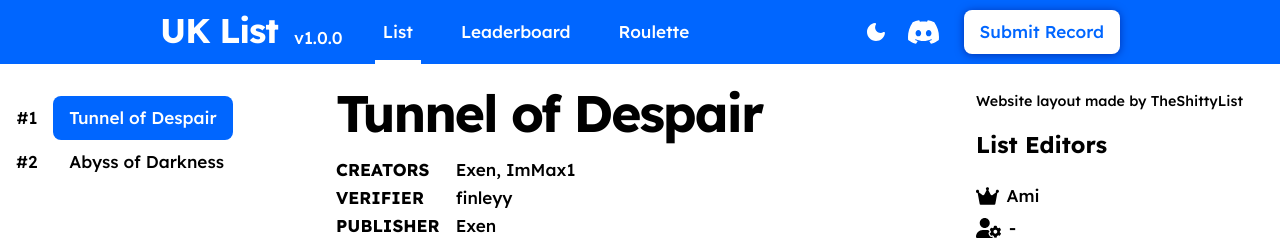
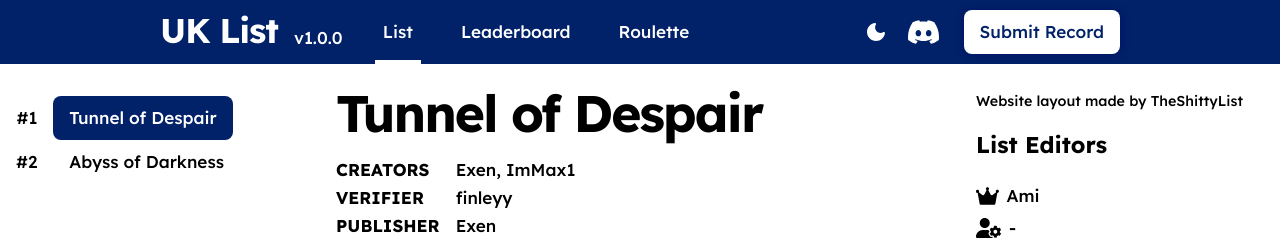
Before and after one commit to niwaniwax/UKList, a plain HTML site: page index.html in a window 1280 px wide. Shown: the top 242 px of the page. Drawn offline with nearby package versions, Linux system fonts and the light colour scheme.

Commit message:
Update main.css

```diff
--- a/css/main.css
+++ b/css/main.css
@@ -3,7 +3,7 @@
     --color-on-background: black;
     --color-background-hover: #eee;
     --color-on-background-hover: black;
-    --color-primary: #0066ff;
+    --color-primary: #012169;
     --color-on-primary: white;
     --color-error: #de0000;
     --color-on-error: white;
```
